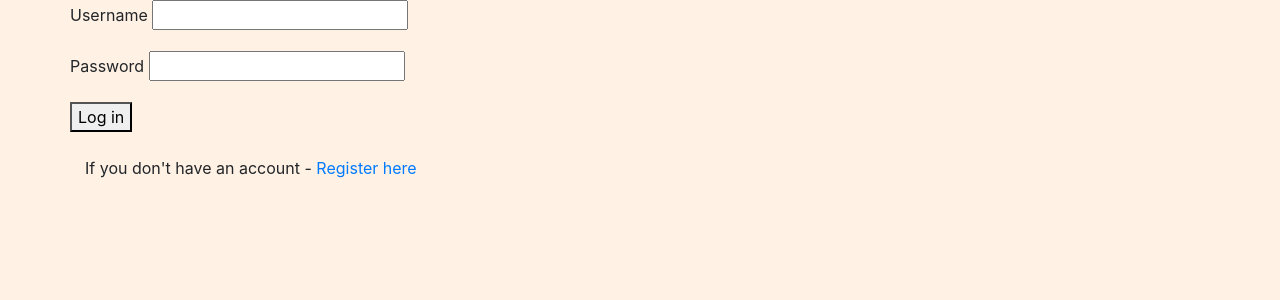
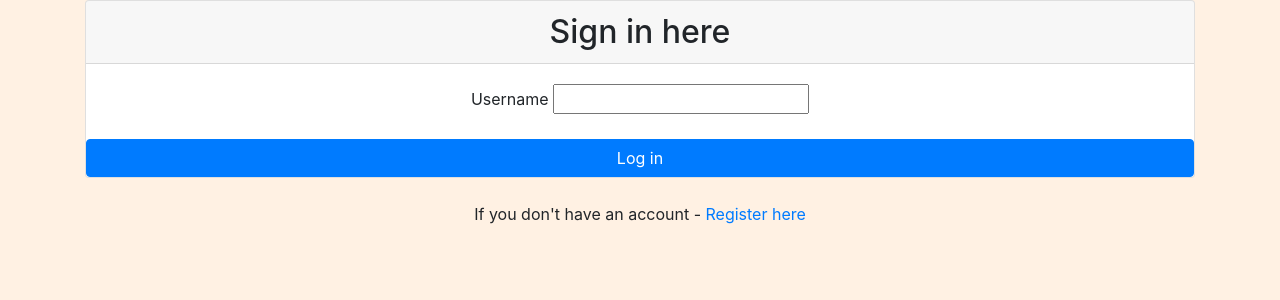
Before and after one commit to Chrisss09/Travel-Tracker, a Flask app: page /login in a window 1280 px wide. Shown: the part 56-356 px from the top of the page. Run offline with Flask 2, Linux system fonts and the light colour scheme; parts of the project's set-up code (start-up, migrations or seed data) failed here and were passed over; some libraries are stand-ins or nearby versions.

Commit message:
Removed password authentication, styled login form

```diff
--- a/app.py
+++ b/app.py
@@ -2,7 +2,6 @@ import os
 from flask import Flask, render_template, url_for, request, redirect, session, flash
 from flask_pymongo import PyMongo
 from bson.objectid import ObjectId
-import bcrypt
 import folium
 from folium import plugins
 from folium.plugins import MeasureControl
@@ -49,14 +48,12 @@ def index():
 def login():
     if request.method == 'POST':
         user = mongo.db.user
-        hashpass = bcrypt.hashpw(request.form['password'].encode('utf-8'), bcrypt.gensalt())
         current_user = user.find_one({'username': request.form['username']})
 
         if current_user:
-            if bcrypt.hashpw(bytes(request.form['password'], 'utf-8'), hashpass) == hashpass:
-                session['username'] = request.form['username']
-                return redirect(url_for('travel_planner'))
-        flash("Invalid username or password")
+            session['username'] = request.form['username']
+            return redirect(url_for('travel_planner'))
+        flash("Invalid username")
     return render_template('login.html')
 
 
@@ -67,18 +64,17 @@ def register():
         existing_user = user.find_one({'username': request.form['username']})
 
         if existing_user is None:
-            hashpass = bcrypt.hashpw(request.form['password'].encode('utf-8'), bcrypt.gensalt())
-            user.insert_one({'username': request.form['username'], 'password' : hashpass})
+            user.insert_one({'username': request.form['username']})
             session['username'] = request.form['username']
             return redirect(url_for('travel_planner'))
-        return "That user name already exists"
+        flash("That username already exists")
 
     return render_template('register.html')
 
 @app.route('/travel_planner')
 def travel_planner():
     if 'username' in session:
-        flash('You are logged in as ' + session['username'])
+        flash('Welcome ' + session['username'])
     return render_template('planner.html', country=mongo.db.country.find(), hotel=mongo.db.hotel.find())
 
 @app.route('/current_country/<country_id>', methods=['POST', 'GET'])
--- a/templates/login.html
+++ b/templates/login.html
@@ -1,16 +1,14 @@
 {% extends 'base.html' %}
 {% block content %}
 
-<div class="container">
-    <div class="row">
+<div class="container text-center">
+    <div class="row rounded mx-auto d-block">
         <form action="{{ url_for('login') }}" method="POST">
-            <div class="form-group">
+            <div class="card">
+                <h2 class="card-header">Sign in here</h2>
+                <div class="card-body">
                     <label for="username">Username</label>
                     <input type="text" id="username" name="username">
-            </div>
-            <div class="form-group">
-                <label for="password">Password</label>
-                <input type="password" id="password" name="password">
                 </div>
                 {% for message in get_flashed_messages() %}
                 <div class="alert alert-warning">
@@ -18,7 +16,8 @@
                     {{ message }}
                 </div>
                 {% endfor %}
-            <button>Log in</button>
+                <button class="btn btn-primary">Log in</button>
+            </div>
         </form>
     </div>
     <br>
--- a/templates/planner.html
+++ b/templates/planner.html
@@ -1,12 +1,12 @@
 {% extends 'base.html' %}
 {% block content %}
 
-    <div class="card user-log">
+    <div class="card">
         {% for message in get_flashed_messages() %}
-        <h5 class="card-header">
+        <h5 class="card-header mx-auto d-block">
             {{message}}
+        </div>
         {% endfor %}
-        </div>
     </div>
 
     {% for count in country %}
```
Also changed, not shown: templates/register.html (+7 -3 lines). Lines whose indentation alone changed are shown as unchanged.
